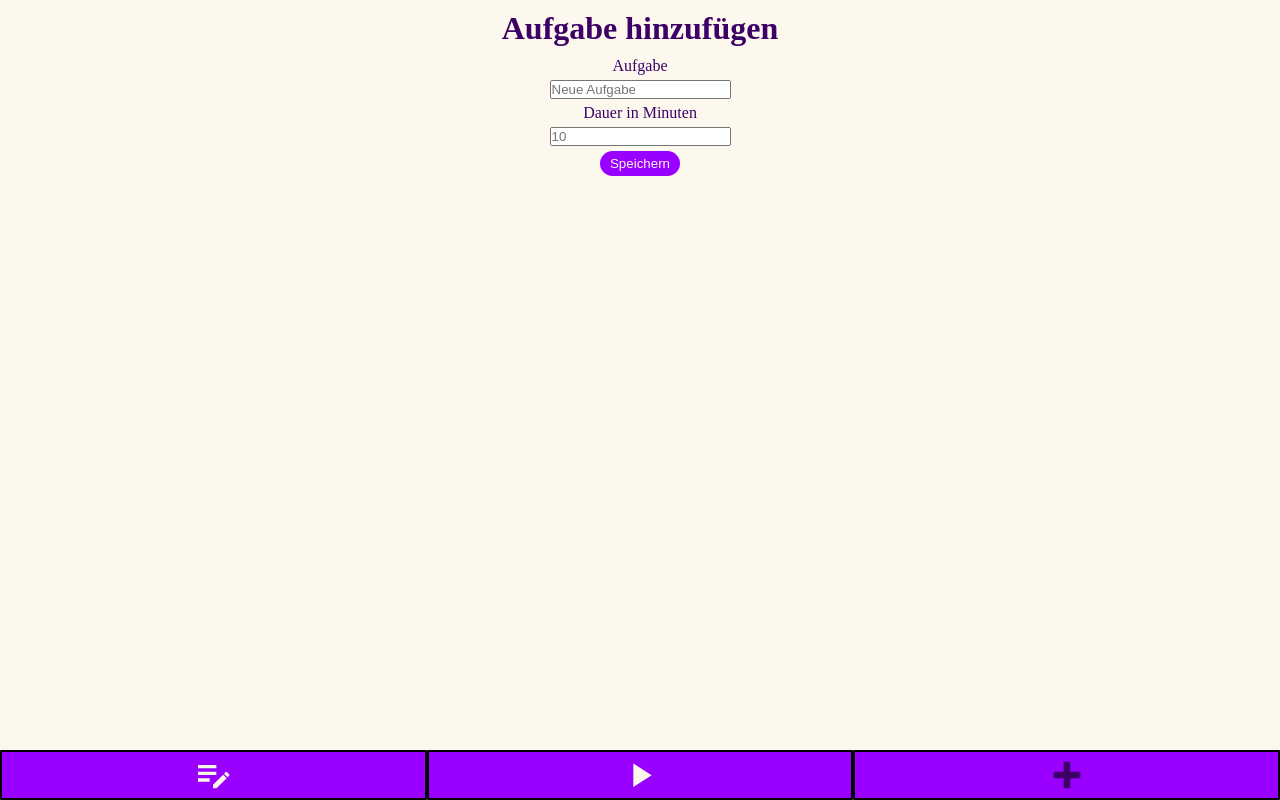
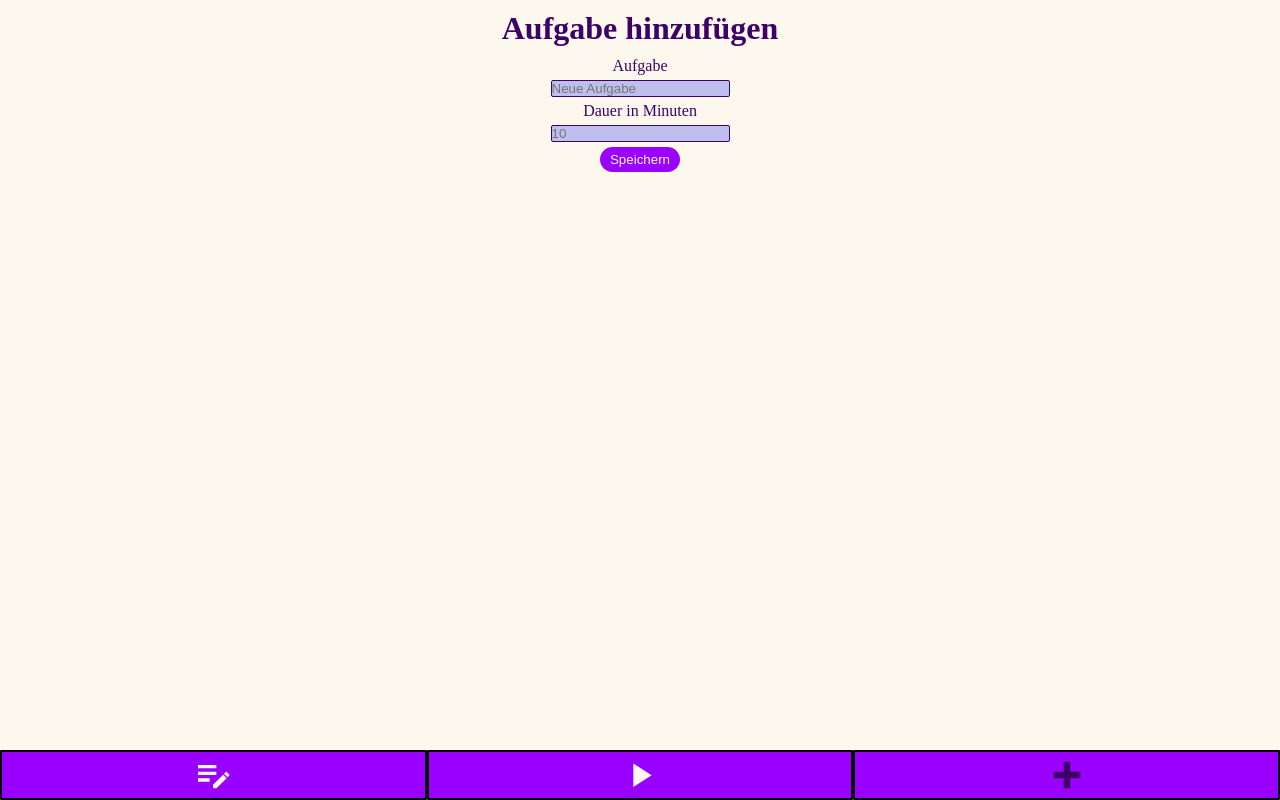
Before and after one commit to A11yship/capstone-project, a Next.js app: page /create-task in a window 1280 px wide. Built offline with nearby package versions, Linux system fonts and the light colour scheme.

Commit message:
Style Input

```diff
--- a/src/components/Form/Form.js
+++ b/src/components/Form/Form.js
@@ -2,6 +2,7 @@ import {useRouter} from 'next/router';
 
 import useStore from '../../hooks/useStore';
 import Button from '../Button/Button';
+import StyledInput from '../Input/StyledInput';
 
 import StyledForm from './StyledForm';
 
@@ -22,7 +23,7 @@ export default function Form() {
 	return (
 		<StyledForm onSubmit={handleSubmit} name="task">
 			<label htmlFor="task">Aufgabe</label>
-			<input
+			<StyledInput
 				type="text"
 				name="task"
 				id="task"
@@ -32,7 +33,14 @@ export default function Form() {
 				pattern=".*\S.*"
 			/>
 			<label htmlFor="duration">Dauer in Minuten</label>
-			<input type="number" name="duration" id="duration" required min={1} placeholder="10" />
+			<StyledInput
+				type="number"
+				name="duration"
+				id="duration"
+				required
+				min={1}
+				placeholder="10"
+			/>
 			<Button type="submit">Speichern</Button>
 		</StyledForm>
 	);
--- /dev/null
+++ b/src/components/Input/StyledInput.js
@@ -0,0 +1,9 @@
+import styled from 'styled-components';
+
+const StyledInput = styled.input`
+	border: 1px solid var(--dark-color);
+	border-radius: 2px;
+	background-color: var(--light-accent);
+`;
+
+export default StyledInput;
```
Also changed, not shown: src/pages/generate-list.js (+5 -4 lines).
